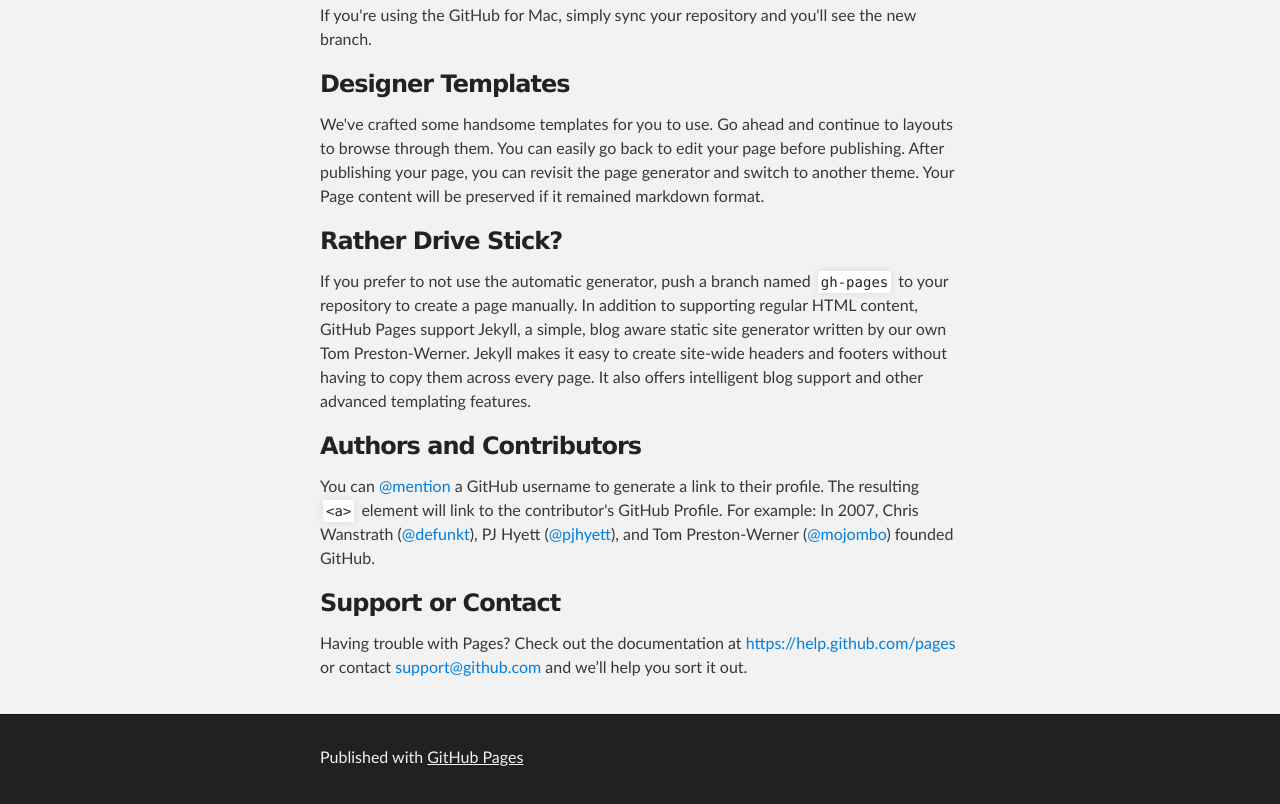
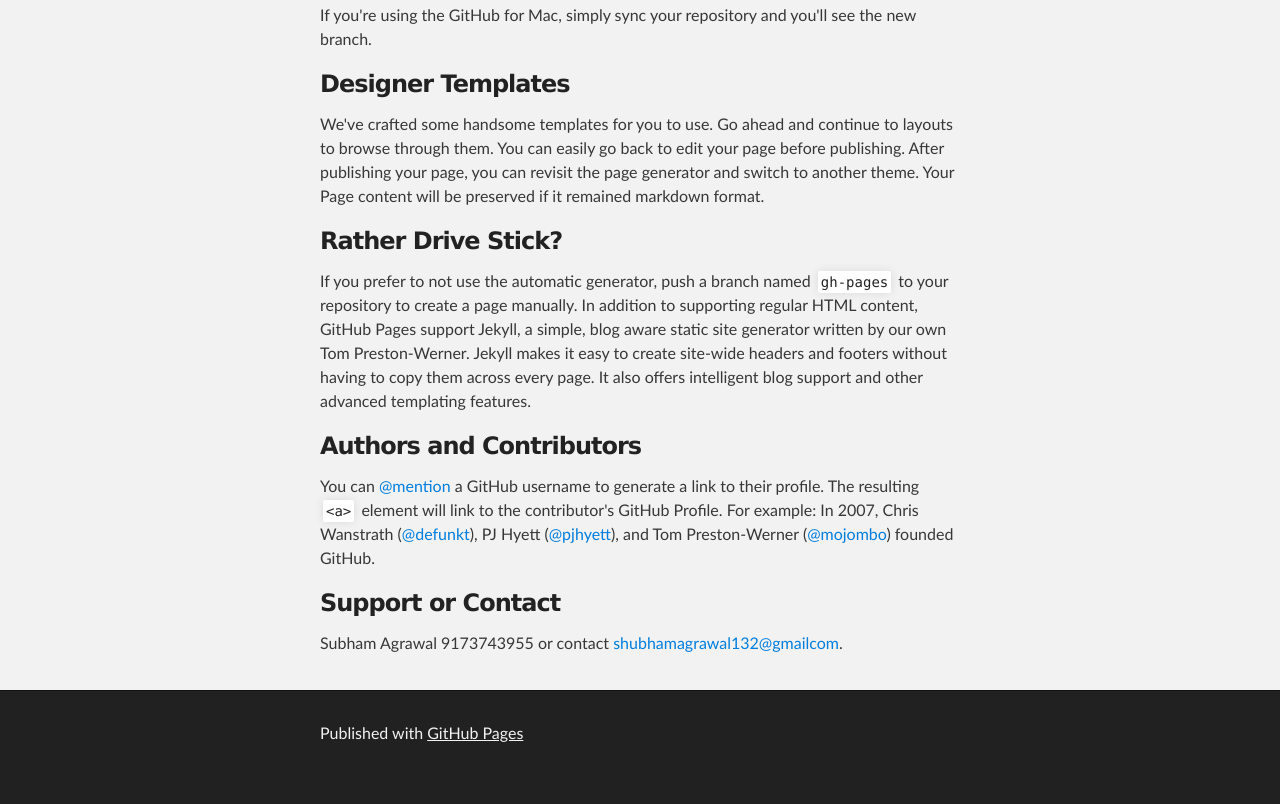
Before and after one commit to SubhamAgrawal/SubhamAgrawal.github.io, a plain HTML site: page index.html in a window 1280 px wide. Shown: the part 513-1317 px from the top of the page. After the commit the page ends 1293 px from the top, so only its background shows below. Drawn offline with Linux system fonts and the light colour scheme.

Commit message:
Update index.html

```diff
--- a/index.html
+++ b/index.html
@@ -1,18 +1,13 @@
 <!DOCTYPE html>
 <html>
-
   <head>
     <meta charset='utf-8'>
     <meta http-equiv="X-UA-Compatible" content="chrome=1">
     <meta name="description" content="Subham Agrawal : Student at DA-IICT">
-
     <link rel="stylesheet" type="text/css" media="screen" href="stylesheets/stylesheet.css">
-
     <title>Subham Agrawal</title>
   </head>
-
   <body>
-
     <!-- HEADER -->
     <div id="header_wrap" class="outer">
         <header class="inner">
@@ -57,7 +52,7 @@ $ git checkout gh-pages
 <h3>
 <a id="support-or-contact" class="anchor" href="#support-or-contact" aria-hidden="true"><span class="octicon octicon-link"></span></a>Support or Contact</h3>
 
-<p>Having trouble with Pages? Check out the documentation at <a href="https://help.github.com/pages">https://help.github.com/pages</a> or contact <a href="mailto:support@github.com">support@github.com</a> and we’ll help you sort it out.</p>
+<p>Subham Agrawal 9173743955 or contact <a href="mailto:shubhamagrawal132@gmailcom">shubhamagrawal132@gmailcom</a>.</p>
       </section>
     </div>
 
```
